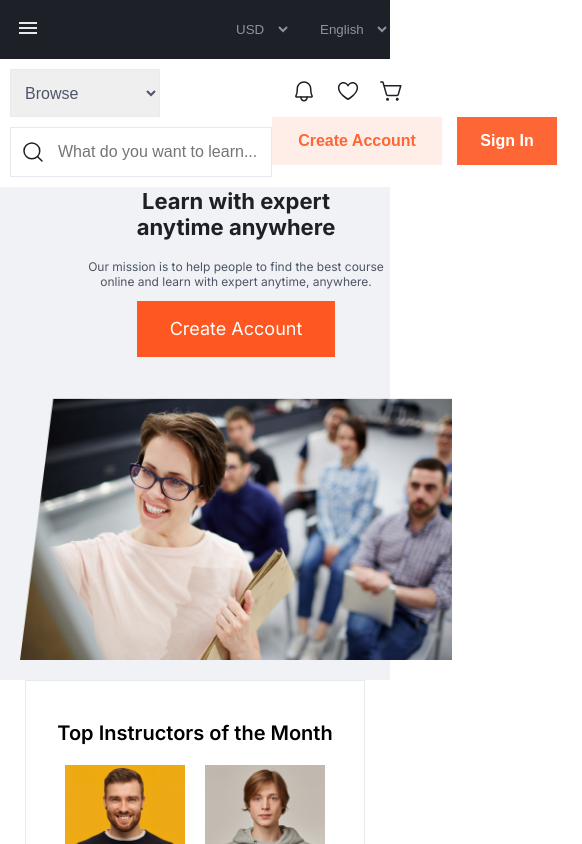
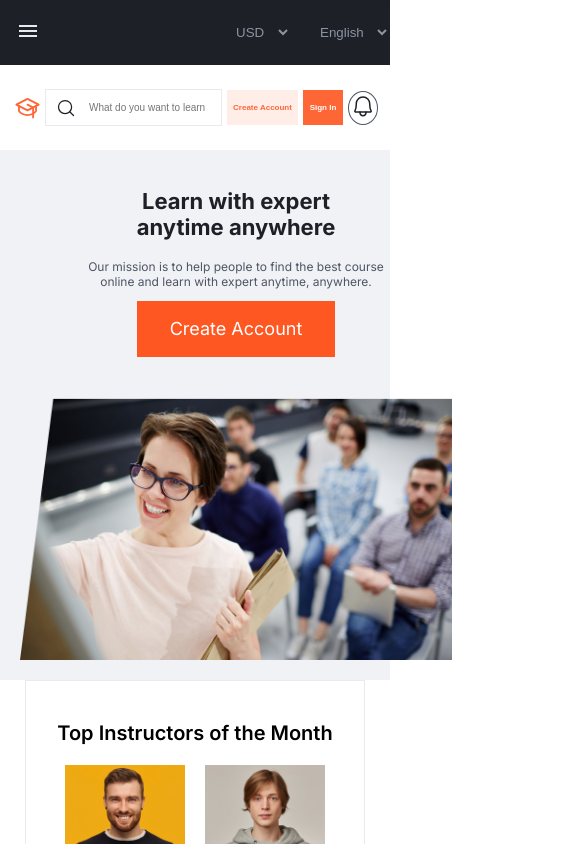
Before and after one commit to archis-academy/june-frontend-e-tutor-lms-1, a Next.js app: page / in a window 390 px wide. Shown: the top 844 px of the page, 582 px wide, since content can reach past the window. Built offline with nearby package versions, Linux system fonts and the light colour scheme.

Commit message:
headerBottom responive design updated.

```diff
--- a/src/components/Header/Header.module.scss
+++ b/src/components/Header/Header.module.scss
@@ -153,12 +153,43 @@
       align-items: center;
 
       .headerIcons {
-        display: flex;
-        gap: 20px;
-        padding: 0 20px;
+        position: relative;
+        .notifications {
+          padding: 2px;
+          border-radius: 50%;
+          border: 1px solid #4e5566;
+          img {
+            cursor: pointer;
+          }
+        }
 
-        img {
-          cursor: pointer;
+        .dropdownIcons {
+          // display: flex;
+          // gap: 20px;
+          // padding: 0 20px;
+
+          // img {
+          //   cursor: pointer;
+          // }
+          display: none;
+        }
+        .dropdownMenu {
+          position: absolute;
+
+          left: 0;
+          background: white;
+          border: 1px solid #e9eaf0;
+
+          box-shadow: 0 4px 8px rgba(0, 0, 0, 0.1);
+          display: flex;
+          flex-direction: column;
+          gap: 10px;
+
+          a {
+            img {
+              cursor: pointer;
+            }
+          }
         }
       }
 
@@ -215,24 +246,25 @@
       }
       .headerBottomRight {
         .buttonContainer {
-          .button {
-            &.createAccount {
-              width: 120px !important;
-              font-size: 12px !important;
-            }
-            &.signIn {
-              width: 80px !important;
-            }
+          display: flex;
+          gap: 15px;
+
+          .createAccount {
+            width: 120px;
+            font-size: 12px;
+          }
+          .signIn {
+            width: 80px;
+            font-size: 12px;
           }
         }
       }
     }
   }
 
-  @media (max-width: 1050px) and (min-width: 751px) {
+  @media (max-width: 1110px) and (min-width: 951px) {
     .headerBottom {
-      flex-direction: column;
-      align-items: flex-start;
+      align-items: center;
       padding: 10px;
       width: 100%;
 
@@ -248,11 +280,12 @@
         align-items: center;
         gap: 10px;
 
-        .logoDiv,
-        .headerBrowse,
-        .headerIcons {
-          display: flex;
-          gap: 10px;
+        .logoDiv .e-tutor {
+          display: none;
+        }
+        .headerSearch {
+          width: 235px;
+          font-size: 12px;
         }
       }
 
@@ -267,11 +300,59 @@
           display: flex;
           gap: 10px;
         }
+        .headerIcons {
+          display: flex;
+          gap: 5px;
+        }
       }
     }
   }
+  @media (max-width: 950px) {
+    .headerBottom {
+      align-items: center;
+      padding: 10px;
+      width: 100%;
 
-  @media (max-width: 750px) {
+      .headerBottomLeft,
+      .headerBottomRight {
+        display: flex;
+        justify-content: space-between;
+        align-items: center;
+      }
+
+      .headerBottomLeft {
+        flex-direction: row;
+        align-items: center;
+        gap: 10px;
+
+        .logoDiv .e-tutor,
+        .headerBrowse {
+          display: none;
+        }
+        .headerSearch {
+          width: 235px;
+          font-size: 12px;
+        }
+      }
+
+      .headerBottomRight {
+        align-items: center;
+        gap: 10px;
+        padding: 10px 0;
+
+        .headerSearch,
+        .buttonContainer {
+          display: flex;
+          gap: 10px;
+        }
+        .headerIcons {
+          display: flex;
+          gap: 5px;
+        }
+      }
+    }
+  }
+  @media (max-width: 760px) {
     .menuContainer {
       display: block;
     }
@@ -291,35 +372,79 @@
     }
 
     .headerBottom {
-      align-items: flex-start;
+      align-items: center;
+      justify-content: flex-start;
       padding: 10px;
+      gap: 5px;
 
       .headerBottomLeft,
       .headerBottomRight {
-        width: 70%;
         display: flex;
         justify-content: space-between;
         align-items: center;
-        flex-direction: column;
       }
 
       .headerBottomLeft {
-        align-items: flex-start;
-        gap: 10px;
+        align-items: center;
+        gap: 0;
+
         .logoDiv {
-          display: none;
+          padding: 5px;
+          .etutorLogo {
+            width: 25px;
+          }
+
+          .e-tutor {
+            display: none;
+          }
+        }
+        .headerSearch {
+          width: 155px;
+          height: 35px;
+          align-items: center;
+
+          .searchIcon {
+            height: 20px;
+          }
+          .headerSearchInput {
+            font-size: 10px;
+          }
         }
       }
+      .headerBottomRight {
+        flex-direction: row-reverse;
+        gap: 5px;
+        .headerIcons {
+          .notifications {
+            display: block;
+          }
 
-      .headerBottomRight {
-        align-items: flex-start;
-        gap: 10px;
-        padding: 10px 0;
+          .dropdownIcons {
+            display: none;
+          }
+        }
+
+        .buttonContainer {
+          display: flex;
+          gap: 5px;
+          padding-right: 0;
+
+          .createAccount {
+            height: 35px;
+            width: 71px;
+            font-size: 8px;
+          }
+          .signIn {
+            height: 35px;
+            font-size: 8px;
+            width: 40px;
+          }
+        }
       }
     }
   }
 
-  @media (min-width: 751px) {
+  @media (min-width: 761px) {
     .headerNav {
       display: flex;
       align-items: center;
@@ -328,5 +453,25 @@
     .headerNavMobile {
       display: none;
     }
+    .headerBottomRight {
+      .buttonContainer {
+        display: flex;
+        gap: 15px;
+      }
+      .headerIcons {
+        .notifications {
+          display: block;
+        }
+
+        .dropdownIcons {
+          display: flex;
+          gap: 20px;
+
+          img {
+            cursor: pointer;
+          }
+        }
+      }
+    }
   }
 }
--- a/src/components/Header/Header.tsx
+++ b/src/components/Header/Header.tsx
@@ -7,10 +7,16 @@ import { useState } from "react";
 
 const Header: React.FC = () => {
   const [isMenuOpen, setIsMenuOpen] = useState(false);
+  const [isDropdownOpen, setIsDropdownOpen] = useState(false);
 
   const toggleMenu = () => {
     setIsMenuOpen(!isMenuOpen);
   };
+
+  const toggleDropdown = () => {
+    setIsDropdownOpen(!isDropdownOpen);
+  };
+
   return (
     <header className={styles.header}>
       <div className={styles.headerTop}>
@@ -77,15 +83,19 @@ const Header: React.FC = () => {
         </div>
         <div className={styles.headerBottomRight}>
           <div className={styles.headerIcons}>
-            <a href="#">
+            <div className={styles.notifications} onClick={toggleDropdown}>
               <img src="/Header/notification-icon.svg" alt="notification" />
-            </a>
+              {isDropdownOpen && (
+                <div className={styles.dropdownMenu}>
                   <a href="#">
                     <img src="/Header/heart-icon.svg" alt="heart" />
                   </a>
                   <a href="#">
                     <img src="/Header/cart-icon.svg" alt="cart" />
                   </a>
+                </div>
+              )}
+            </div>
           </div>
           <div className={styles.buttonContainer}>
             <button className={styles.createAccount}>Create Account</button>
```
Lines whose indentation alone changed are shown as unchanged.
